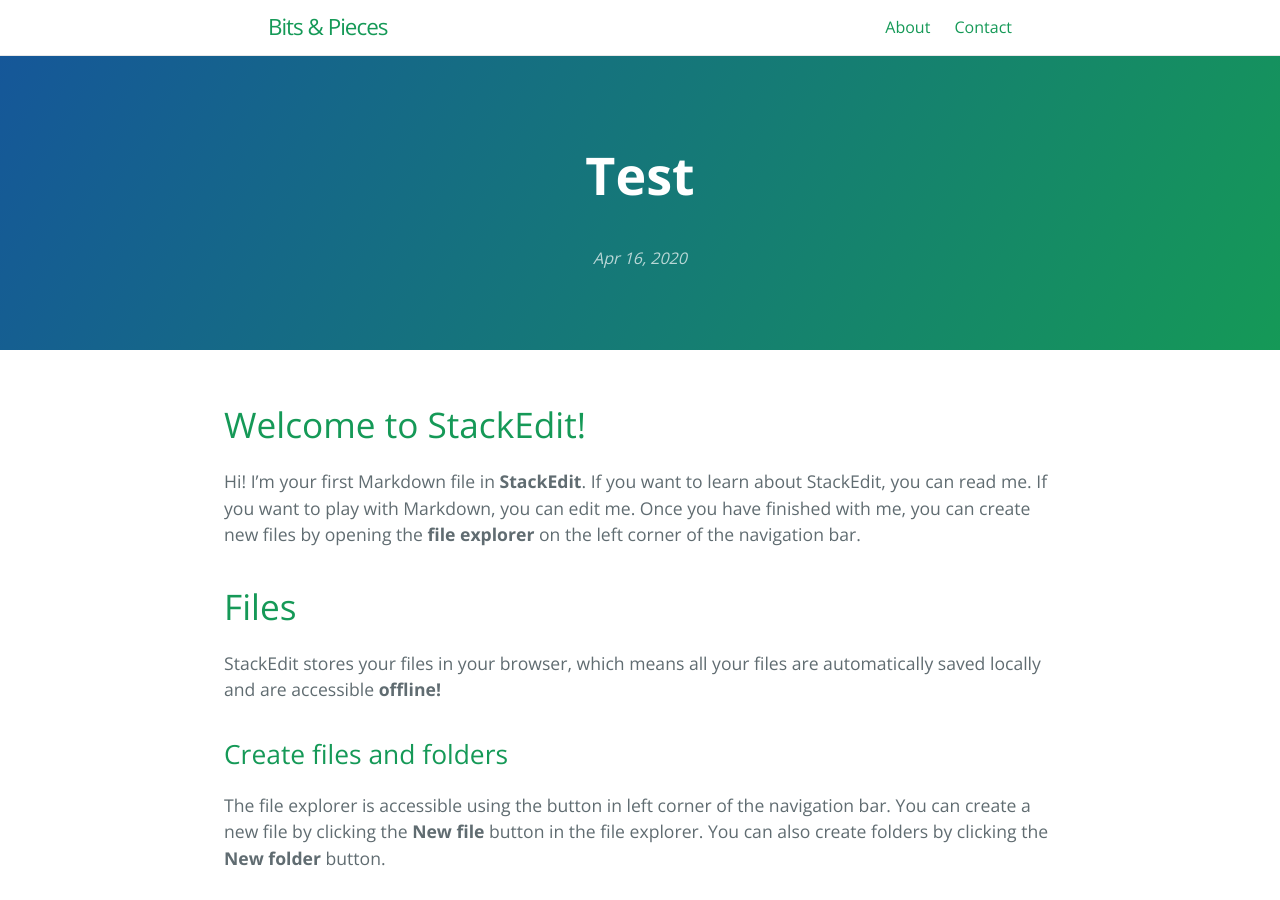
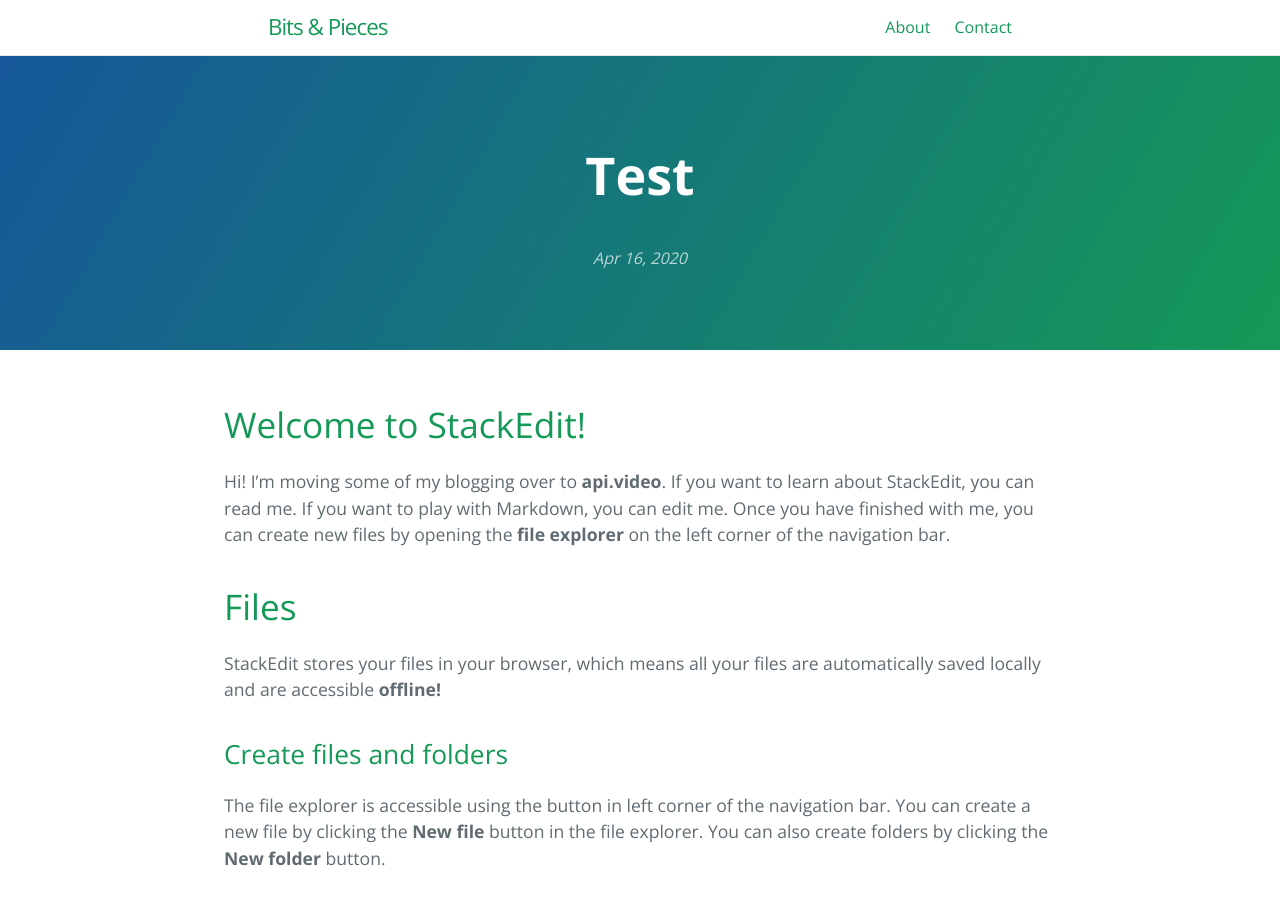
Before and after one commit to YitziG/blog, a Jekyll site: the page built from _posts/2020-04-16-test.md, in a window 1280 px wide and 900 px high. Built offline with Jekyll 4.4.1, drawn with Linux system fonts in a browser that asks for light colours; our own code applies the rules of GitHub Pages for plain Markdown files.

Commit message:
_posts/2020-04-16-test.md updated from https://stackedit.io/

```diff
--- a/_posts/2020-04-16-test.md
+++ b/_posts/2020-04-16-test.md
@@ -1,6 +1,6 @@
 # Welcome to StackEdit!
 
-Hi! I'm your first Markdown file in **StackEdit**. If you want to learn about StackEdit, you can read me. If you want to play with Markdown, you can edit me. Once you have finished with me, you can create new files by opening the **file explorer** on the left corner of the navigation bar.
+Hi! I'm moving some of my blogging over to **api.video**. If you want to learn about StackEdit, you can read me. If you want to play with Markdown, you can edit me. Once you have finished with me, you can create new files by opening the **file explorer** on the left corner of the navigation bar.
 
 
 # Files
```
Also changed, not shown: other parts of _posts/2020-04-16-test.md (+1 -1 lines).
